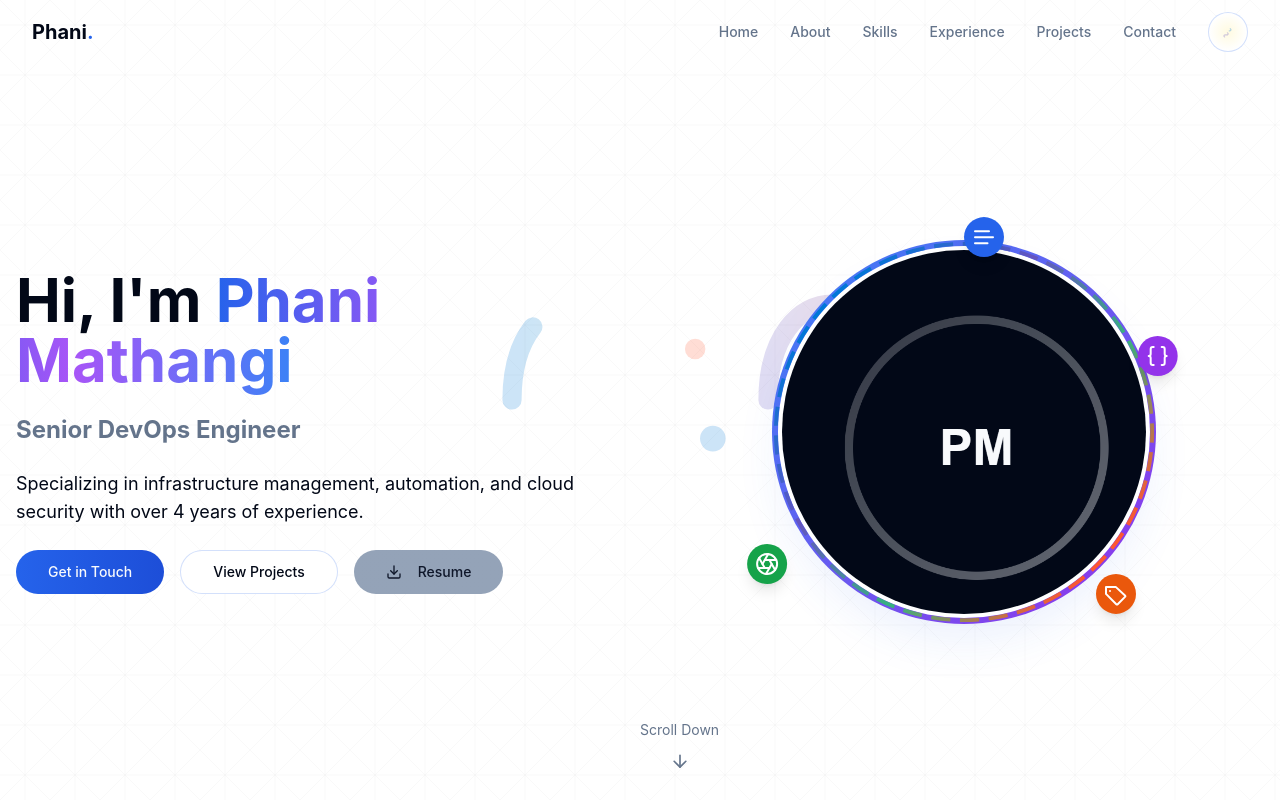
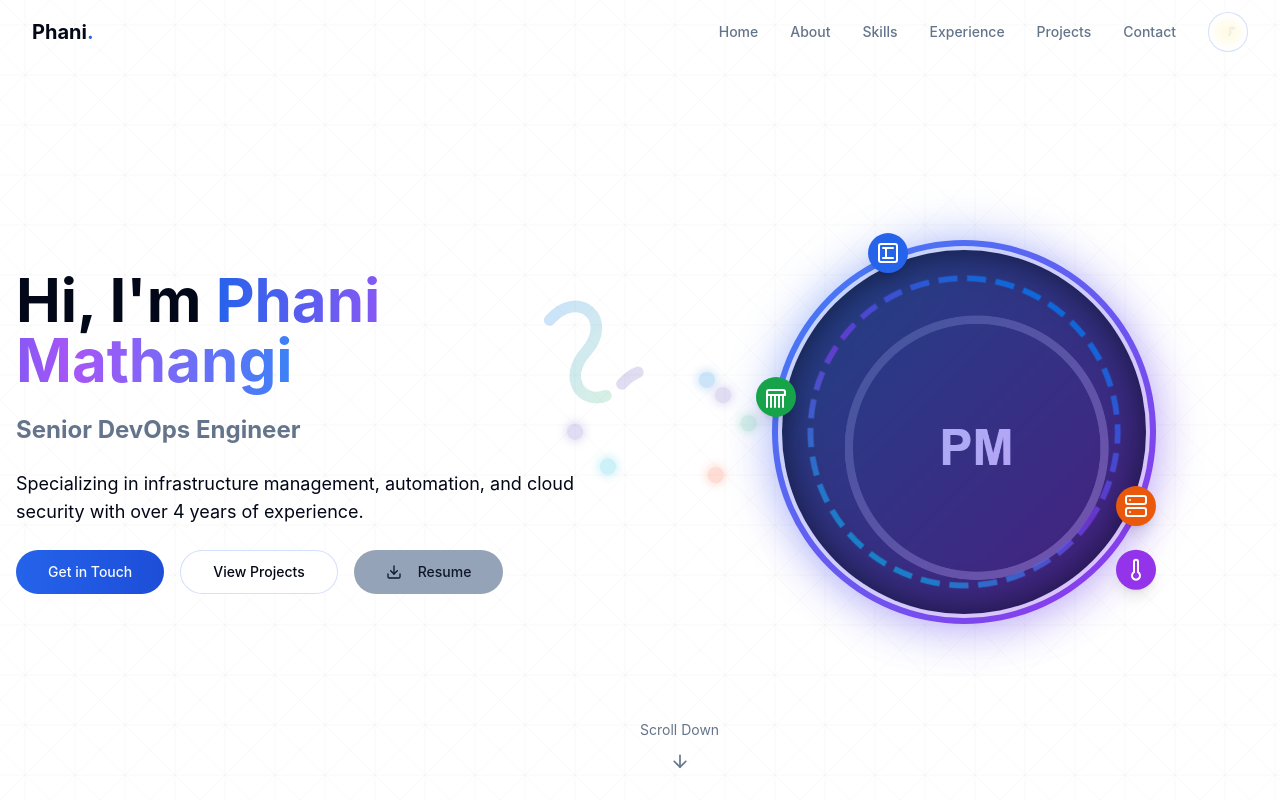
Before and after one commit to NOOBUSER008/phani-portfolio-architect, a React (Vite) app: page / in a window 1280 px wide. Shown: the top 800 px of the page. Built offline with nearby package versions, Linux system fonts and the light colour scheme.

Commit message:
Reverted to edit edt-7668076f-cba4-4ad7-8aa5-44a9ad8e8392: "Refactor: Implement DevOps logo animation
Refactor the hero section to use an animated DevOps logo instead of a static image, improving the user experience."

```diff
--- a/src/components/hero-section.tsx
+++ b/src/components/hero-section.tsx
@@ -1,4 +1,3 @@
-
 import { ArrowDownIcon, Download } from "lucide-react"
 import { motion } from "framer-motion"
 import { Button } from "@/components/ui/button"
@@ -19,135 +18,112 @@ export default function HeroSection() {
             animate={{ opacity: 1 }}
             transition={{ duration: 1 }}
           >
-            {/* Large DevOps Infinity Symbol */}
+            <div className="relative w-[700px] h-[500px]">
+              {/* DevOps Infinity Symbol - Created programmatically */}
+              <motion.div
+                className="absolute inset-0 flex items-center justify-center"
+                animate={{
+                  rotate: 360,
+                  scale: [0.95, 1.05, 0.95]
+                }}
+                transition={{
+                  rotate: { duration: 60, repeat: Infinity, ease: "linear" },
+                  scale: { duration: 8, repeat: Infinity, ease: "easeInOut" }
+                }}
+              >
                 <svg
-              width="100%"
-              height="100%"
-              viewBox="0 0 1000 500"
+                  width="500"
+                  height="250"
+                  viewBox="0 0 500 250"
                   fill="none"
                   xmlns="http://www.w3.org/2000/svg"
-              className="absolute top-1/2 left-1/2 transform -translate-x-1/2 -translate-y-1/2 scale-75 md:scale-100"
                 >
-              {/* Main infinity symbol paths */}
+                  {/* Left loop of infinity */}
                   <motion.path
-                d="M400,250 C400,150 500,150 500,250 C500,350 600,350 600,250"
-                stroke="url(#blueGradient)"
-                strokeWidth="15"
+                    d="M125,125 C125,80 175,80 175,125 C175,170 225,170 225,125"
+                    stroke="url(#gradient1)"
+                    strokeWidth="12"
                     strokeLinecap="round"
                     initial={{ pathLength: 0 }}
                     animate={{ pathLength: [0, 1, 0] }}
                     transition={{
-                  duration: 8,
+                      duration: 5,
                       repeat: Infinity,
                       repeatType: "loop",
                       ease: "easeInOut"
                     }}
                   />
 
+                  {/* Right loop of infinity */}
                   <motion.path
-                d="M600,250 C600,150 700,150 700,250 C700,350 800,350 800,250"
-                stroke="url(#purpleGradient)"
-                strokeWidth="15"
+                    d="M225,125 C225,80 275,80 275,125 C275,170 325,170 325,125"
+                    stroke="url(#gradient2)"
+                    strokeWidth="12"
                     strokeLinecap="round"
                     initial={{ pathLength: 0 }}
                     animate={{ pathLength: [0, 1, 0] }}
                     transition={{
-                  duration: 8,
+                      duration: 5,
                       repeat: Infinity,
                       repeatType: "loop",
                       ease: "easeInOut",
-                  delay: 4
+                      delay: 2.5
                     }}
                   />
 
-              {/* Data flow particles */}
-              <motion.circle
-                cx="0"
-                cy="0"
-                r="10"
-                fill="#36B37E"
-                animate={{
-                  cx: [400, 500, 600, 700, 800],
-                  cy: [250, 180, 250, 180, 250],
-                  opacity: [0, 1, 1, 1, 0]
-                }}
-                transition={{
-                  duration: 8,
-                  repeat: Infinity,
-                  ease: "easeInOut"
-                }}
-              />
-
-              <motion.circle
-                cx="0"
-                cy="0"
-                r="10"
-                fill="#0078d7"
-                animate={{
-                  cx: [800, 700, 600, 500, 400],
-                  cy: [250, 320, 250, 320, 250],
-                  opacity: [0, 1, 1, 1, 0]
-                }}
-                transition={{
-                  duration: 8,
-                  delay: 2,
-                  repeat: Infinity,
-                  ease: "easeInOut"
-                }}
-              />
-
-              <motion.circle
-                cx="0"
-                cy="0"
-                r="8"
-                fill="#FF5630"
-                animate={{
-                  cx: [400, 500, 600, 700, 800],
-                  cy: [250, 180, 250, 180, 250],
-                  opacity: [0, 1, 1, 1, 0]
-                }}
-                transition={{
-                  duration: 8,
-                  delay: 4,
-                  repeat: Infinity,
-                  ease: "easeInOut"
-                }}
-              />
-
-              <motion.circle
-                cx="0"
-                cy="0"
-                r="8"
-                fill="#6554C0"
-                animate={{
-                  cx: [800, 700, 600, 500, 400],
-                  cy: [250, 320, 250, 320, 250],
-                  opacity: [0, 1, 1, 1, 0]
-                }}
-                transition={{
-                  duration: 8,
-                  delay: 6,
-                  repeat: Infinity,
-                  ease: "easeInOut"
-                }}
-              />
-
-              {/* Gradients for paths */}
+                  {/* DevOps text along the path */}
                   <defs>
-                <linearGradient id="blueGradient" x1="0%" y1="0%" x2="100%" y2="0%">
+                    <linearGradient id="gradient1" x1="0%" y1="0%" x2="100%" y2="0%">
                       <stop offset="0%" stopColor="#0078d7" />
                       <stop offset="100%" stopColor="#36B37E" />
                     </linearGradient>
-                <linearGradient id="purpleGradient" x1="0%" y1="0%" x2="100%" y2="0%">
+                    <linearGradient id="gradient2" x1="0%" y1="0%" x2="100%" y2="0%">
                       <stop offset="0%" stopColor="#6554C0" />
                       <stop offset="100%" stopColor="#FF5630" />
                     </linearGradient>
                   </defs>
                 </svg>
               </motion.div>
+
+              {/* Animated particle dots along the infinity path */}
+              {[0, 60, 120, 180, 240, 300].map((degree, index) => (
+                <motion.div
+                  key={index}
+                  className="absolute top-1/2 left-1/2 h-4 w-4 rounded-full"
+                  initial={{
+                    x: Math.cos(degree * (Math.PI / 180)) * 150,
+                    y: Math.sin(degree * (Math.PI / 180)) * 80
+                  }}
+                  animate={{
+                    x: [
+                      Math.cos(degree * (Math.PI / 180)) * 150,
+                      Math.cos((degree + 120) * (Math.PI / 180)) * 150,
+                      Math.cos((degree + 240) * (Math.PI / 180)) * 150,
+                      Math.cos(degree * (Math.PI / 180)) * 150
+                    ],
+                    y: [
+                      Math.sin(degree * (Math.PI / 180)) * 80,
+                      Math.sin((degree + 120) * (Math.PI / 180)) * 80,
+                      Math.sin((degree + 240) * (Math.PI / 180)) * 80,
+                      Math.sin(degree * (Math.PI / 180)) * 80
+                    ]
+                  }}
+                  transition={{
+                    duration: 8,
+                    repeat: Infinity,
+                    ease: "linear",
+                    delay: index * 0.5
+                  }}
+                  style={{
+                    backgroundColor: ['#0078d7', '#6554C0', '#36B37E', '#FF5630', '#00B8D9', '#6554C0'][index],
+                    boxShadow: `0 0 10px 2px ${['#0078d7', '#6554C0', '#36B37E', '#FF5630', '#00B8D9', '#6554C0'][index]}`
+                  }}
+                />
+              ))}
+            </div>
+          </motion.div>
         </div>
 
-        {/* Profile section with DevOps-themed styling */}
         <div className="flex flex-col lg:flex-row items-center justify-between gap-12 relative z-10">
           <motion.div
             className="flex-1 space-y-6 text-center lg:text-left"
@@ -193,80 +169,65 @@ export default function HeroSection() {
             >
               {profileImg ? (
                 <div className="relative w-72 h-72 sm:w-80 sm:h-80 md:w-96 md:h-96 rounded-full profile-gradient p-1.5 shadow-2xl shadow-primary/10 devops-glow">
-                  {/* Animated DevOps Border */}
-                  <svg
-                    className="absolute top-0 left-0 w-full h-full pointer-events-none"
-                    viewBox="0 0 200 200"
-                    xmlns="http://www.w3.org/2000/svg"
-                  >
-                    <motion.circle
-                      cx="100"
-                      cy="100"
-                      r="98"
-                      fill="none"
-                      stroke="url(#profileBorderGradient)"
-                      strokeWidth="2"
-                      strokeDasharray="10 5"
-                      animate={{ rotate: 360 }}
-                      transition={{ duration: 60, repeat: Infinity, ease: "linear" }}
-                    />
+                  <div className="absolute inset-0 rounded-full blur-xl opacity-50 profile-gradient"></div>
+                  <div className="absolute inset-0 rounded-full animate-rotate opacity-70">
+                    <svg viewBox="0 0 200 200" className="w-full h-full">
                       <defs>
-                      <linearGradient id="profileBorderGradient" x1="0%" y1="0%" x2="100%" y2="0%">
-                        <stop offset="0%" stopColor="#0078d7" />
-                        <stop offset="33%" stopColor="#6554C0" />
-                        <stop offset="66%" stopColor="#36B37E" />
-                        <stop offset="100%" stopColor="#FF5630" />
+                        <linearGradient id="spinnerGradient" x1="0%" y1="0%" x2="100%" y2="0%">
+                          <stop offset="0%" stopColor="hsl(var(--devops-primary))" />
+                          <stop offset="50%" stopColor="hsl(var(--devops-secondary))" />
+                          <stop offset="100%" stopColor="hsl(var(--devops-accent))" />
                         </linearGradient>
                       </defs>
+                      <path d="M100,20 A80,80 0 1,1 99.9,20" fill="none" stroke="url(#spinnerGradient)" strokeWidth="3" strokeDasharray="10 5" />
                     </svg>
-
+                  </div>
                   <img
                     src={profileImg}
                     alt="Phani Mathangi"
                     className="w-full h-full object-cover rounded-full p-1 bg-card"
                   />
-
-                  {/* DevOps Icons around profile */}
-                  <motion.div
-                    className="absolute -top-4 left-1/2 transform -translate-x-1/2 bg-blue-600 dark:bg-blue-500 text-white p-2 rounded-full shadow-lg"
-                    animate={{ y: [0, -10, 0] }}
-                    transition={{ repeat: Infinity, duration: 3, ease: "easeInOut" }}
-                  >
-                    <svg xmlns="http://www.w3.org/2000/svg" width="24" height="24" viewBox="0 0 24 24" fill="none" stroke="currentColor" strokeWidth="2" strokeLinecap="round" strokeLinejoin="round"><path d="M17 6.1H3"></path><path d="M21 12.1H3"></path><path d="M15.5 18.1H3"></path></svg>
-                  </motion.div>
-
-                  <motion.div
-                    className="absolute top-1/4 -right-4 transform translate-y-1/2 bg-purple-600 dark:bg-purple-500 text-white p-2 rounded-full shadow-lg"
-                    animate={{ x: [0, 10, 0] }}
-                    transition={{ repeat: Infinity, duration: 4, ease: "easeInOut" }}
-                  >
-                    <svg xmlns="http://www.w3.org/2000/svg" width="24" height="24" viewBox="0 0 24 24" fill="none" stroke="currentColor" strokeWidth="2" strokeLinecap="round" strokeLinejoin="round"><path d="M8 3H7a2 2 0 0 0-2 2v5a2 2 0 0 1-2 2 2 2 0 0 1 2 2v5a2 2 0 0 0 2 2h1"></path><path d="M16 3h1a2 2 0 0 1 2 2v5a2 2 0 0 0 2 2 2 2 0 0 0-2 2v5a2 2 0 0 1-2 2h-1"></path></svg>
-                  </motion.div>
-
-                  <motion.div
-                    className="absolute bottom-10 -left-4 transform -translate-y-1/2 bg-green-600 dark:bg-green-500 text-white p-2 rounded-full shadow-lg"
-                    animate={{ x: [0, -10, 0] }}
-                    transition={{ repeat: Infinity, duration: 5, ease: "easeInOut" }}
-                  >
-                    <svg xmlns="http://www.w3.org/2000/svg" width="24" height="24" viewBox="0 0 24 24" fill="none" stroke="currentColor" strokeWidth="2" strokeLinecap="round" strokeLinejoin="round"><circle cx="12" cy="12" r="10"></circle><line x1="14.31" y1="8" x2="20.05" y2="17.94"></line><line x1="9.69" y1="8" x2="21.17" y2="8"></line><line x1="7.38" y1="12" x2="13.12" y2="2.06"></line><line x1="9.69" y1="16" x2="3.95" y2="6.06"></line><line x1="14.31" y1="16" x2="2.83" y2="16"></line><line x1="16.62" y1="12" x2="10.88" y2="21.94"></line></svg>
-                  </motion.div>
-
-                  <motion.div
-                    className="absolute bottom-5 right-5 bg-orange-600 dark:bg-orange-500 text-white p-2 rounded-full shadow-lg"
-                    animate={{ y: [0, 10, 0] }}
-                    transition={{ repeat: Infinity, duration: 4.5, ease: "easeInOut" }}
-                  >
-                    <svg xmlns="http://www.w3.org/2000/svg" width="24" height="24" viewBox="0 0 24 24" fill="none" stroke="currentColor" strokeWidth="2" strokeLinecap="round" strokeLinejoin="round"><path d="M9 5H2v7l10.29 10.29c.39.39 1.02.39 1.41 0l7.29-7.29a1 1 0 0 0 0-1.41L11.7 5H9Z"></path><path d="M6 9h.01"></path></svg>
-                  </motion.div>
                 </div>
               ) : (
-                // Fallback if profile image is not available
                 <div className="relative w-72 h-72 sm:w-80 sm:h-80 md:w-96 md:h-96 rounded-full profile-gradient flex-center shadow-2xl shadow-primary/30 devops-glow">
                   <div className="absolute inset-5 rounded-full bg-card flex-center">
                     <div className="text-5xl sm:text-6xl md:text-7xl font-bold text-gradient">PM</div>
                   </div>
                 </div>
               )}
+
+              {/* Tech icons floating around profile */}
+              <motion.div
+                className="absolute top-0 left-1/4 transform -translate-x-1/2 -translate-y-1/2 bg-blue-600 dark:bg-blue-500 text-white p-2 rounded-full shadow-lg"
+                animate={{ y: [0, -10, 0] }}
+                transition={{ repeat: Infinity, duration: 3, ease: "easeInOut" }}
+              >
+                <svg xmlns="http://www.w3.org/2000/svg" width="24" height="24" viewBox="0 0 24 24" fill="none" stroke="currentColor" strokeWidth="2" strokeLinecap="round" strokeLinejoin="round"><rect width="18" height="18" x="3" y="3" rx="2" /><path d="M7 7h10" /><path d="M10 7v10" /><path d="M7 17h10" /></svg>
+              </motion.div>
+
+              <motion.div
+                className="absolute bottom-10 right-0 transform translate-x-1/2 bg-purple-600 dark:bg-purple-500 text-white p-2 rounded-full shadow-lg"
+                animate={{ y: [0, 10, 0] }}
+                transition={{ repeat: Infinity, duration: 4, ease: "easeInOut" }}
+              >
+                <svg xmlns="http://www.w3.org/2000/svg" width="24" height="24" viewBox="0 0 24 24" fill="none" stroke="currentColor" strokeWidth="2" strokeLinecap="round" strokeLinejoin="round"><path d="M14 4v10.54a4 4 0 1 1-4 0V4a2 2 0 0 1 4 0Z" /></svg>
+              </motion.div>
+
+              <motion.div
+                className="absolute top-1/3 -left-4 transform -translate-y-1/2 bg-green-600 dark:bg-green-500 text-white p-2 rounded-full shadow-lg"
+                animate={{ y: [0, 10, 0] }}
+                transition={{ repeat: Infinity, duration: 5, ease: "easeInOut" }}
+              >
+                <svg xmlns="http://www.w3.org/2000/svg" width="24" height="24" viewBox="0 0 24 24" fill="none" stroke="currentColor" strokeWidth="2" strokeLinecap="round" strokeLinejoin="round"><path d="M7 10v12" /><path d="M15 10v12" /><path d="M11 10v12" /><path d="M19 10v12" /><path d="M3 10v12" /><rect width="18" height="5" x="3" y="5" rx="2" /><path d="M3 10h18" /></svg>
+              </motion.div>
+
+              <motion.div
+                className="absolute top-2/3 right-0 transform translate-x-1/2 bg-orange-600 dark:bg-orange-500 text-white p-2 rounded-full shadow-lg"
+                animate={{ y: [0, -10, 0] }}
+                transition={{ repeat: Infinity, duration: 4.5, ease: "easeInOut" }}
+              >
+                <svg xmlns="http://www.w3.org/2000/svg" width="24" height="24" viewBox="0 0 24 24" fill="none" stroke="currentColor" strokeWidth="2" strokeLinecap="round" strokeLinejoin="round"><rect width="20" height="8" x="2" y="2" rx="2" ry="2" /><rect width="20" height="8" x="2" y="14" rx="2" ry="2" /><line x1="6" x2="6" y1="6" y2="6" /><line x1="6" x2="6" y1="18" y2="18" /></svg>
+              </motion.div>
             </motion.div>
           </motion.div>
         </div>
--- a/src/components/theme-toggle.tsx
+++ b/src/components/theme-toggle.tsx
@@ -28,7 +28,7 @@ export function ThemeToggle() {
 
       {/* DevOps Infinity Symbol */}
       <motion.div
-        className="absolute inset-0 flex items-center justify-center opacity-30 pointer-events-none"
+        className="absolute inset-0 flex items-center justify-center opacity-10 pointer-events-none"
         animate={{
           rotate: [0, 360],
           scale: [0.9, 1.1, 0.9]
@@ -39,16 +39,17 @@ export function ThemeToggle() {
         }}
       >
         <svg
-          width="30"
-          height="16"
-          viewBox="0 0 30 16"
+          width="24"
+          height="12"
+          viewBox="0 0 24 12"
           fill="none"
           xmlns="http://www.w3.org/2000/svg"
+          className="w-7 h-7"
         >
           <motion.path
-            d="M7,8 C7,4.5 10.5,4.5 12,8 C13.5,11.5 17,11.5 17,8"
+            d="M9,4 C11,0 15,0 17,4 C19,8 23,8 23,4"
             stroke={theme === "dark" ? "#61dafb" : "#0078d7"}
-            strokeWidth="2.5"
+            strokeWidth="2"
             strokeLinecap="round"
             initial={{ pathLength: 0 }}
             animate={{ pathLength: 1 }}
@@ -60,9 +61,9 @@ export function ThemeToggle() {
             }}
           />
           <motion.path
-            d="M17,8 C17,4.5 20.5,4.5 22,8 C23.5,11.5 27,11.5 27,8"
+            d="M9,4 C7,8 3,8 1,4 C-1,0 3,0 5,4"
             stroke={theme === "dark" ? "#6554C0" : "#6554C0"}
-            strokeWidth="2.5"
+            strokeWidth="2"
             strokeLinecap="round"
             initial={{ pathLength: 0 }}
             animate={{ pathLength: 1 }}
```
Lines whose indentation alone changed are shown as unchanged.
